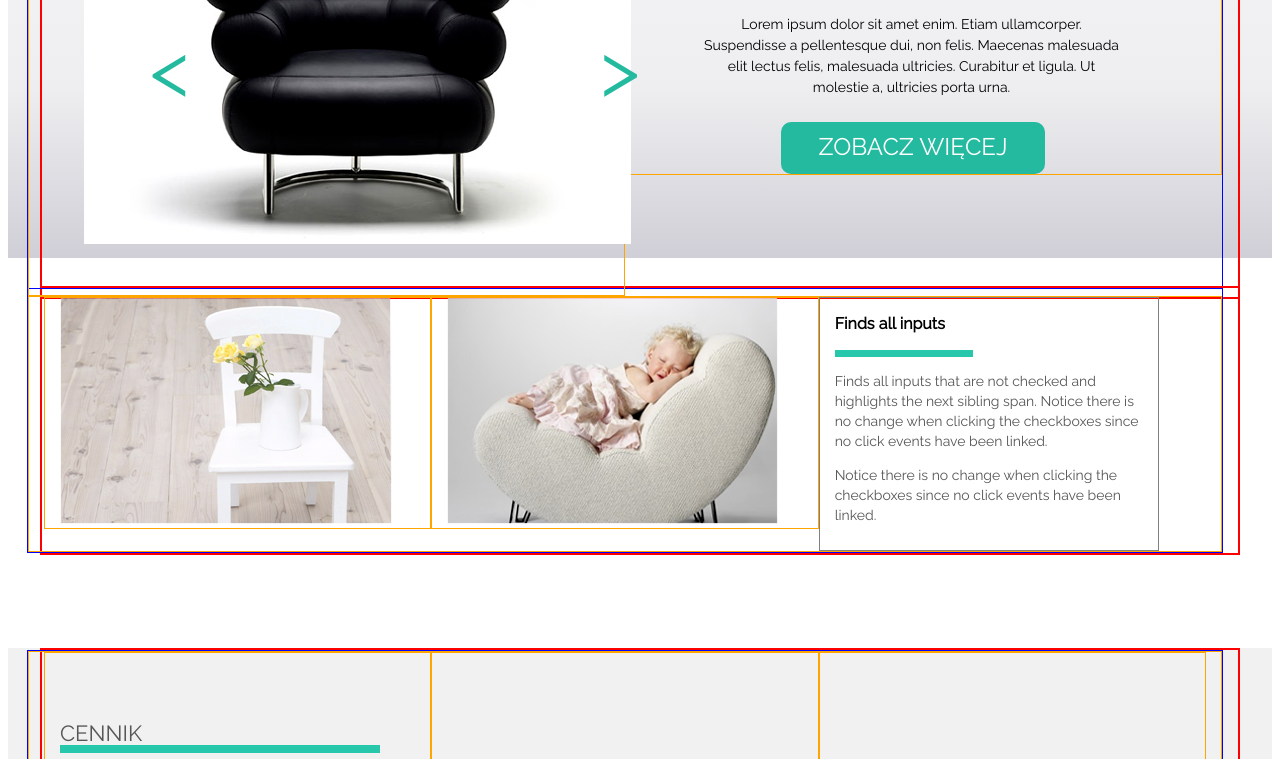
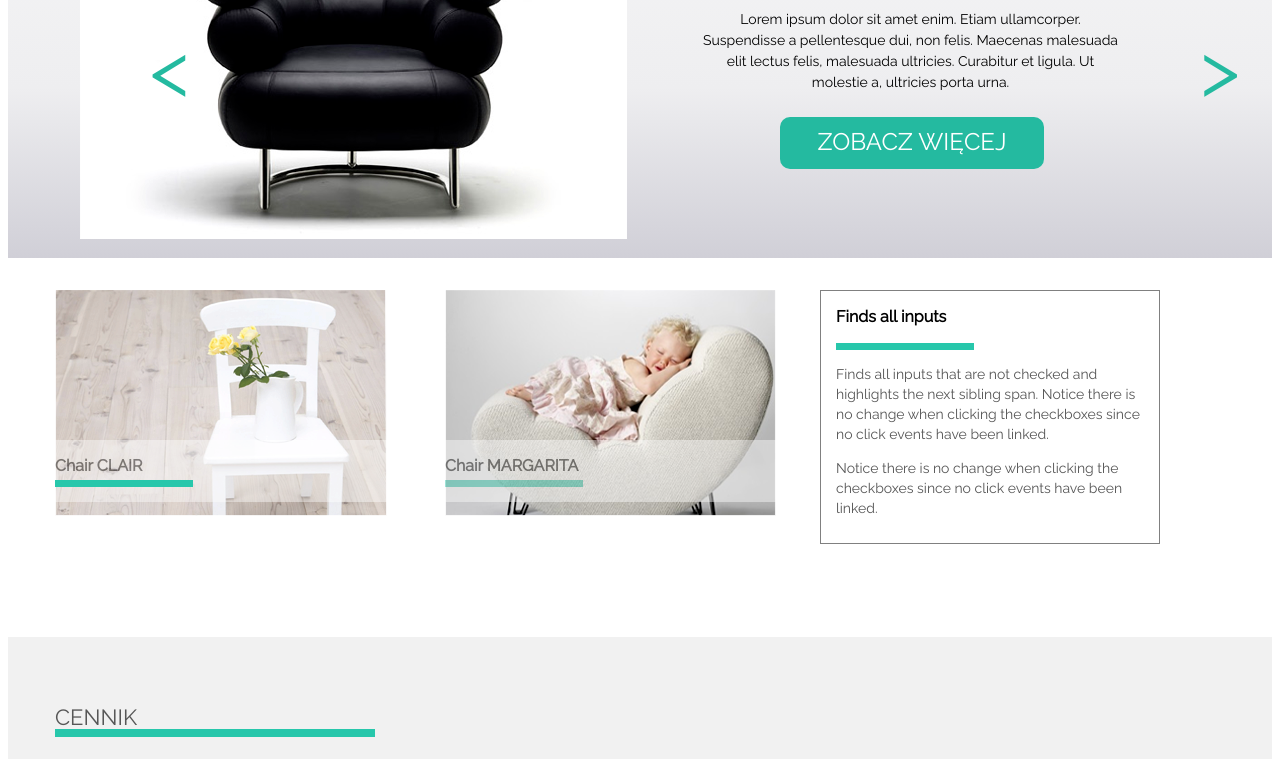
Before and after one commit to EwaKar/warsztaty-sit-on-chair, a website: page index.html in a window 1280 px wide. Shown: the part 291-1050 px from the top of the page. Drawn offline with Linux system fonts and the light colour scheme.

Commit message:
nie mogę zaimplementować dropdown list, uwazam, że kod powinnien działać, a nie działa

```diff
--- a/index.html
+++ b/index.html
@@ -15,8 +15,8 @@
           <h2 id="logo">SIT <span id="TURQUOISE">ON</span> CHAIR</h2>
             <nav>
               <ul>
-                <li>O FIRMIE</li>
-                  <ul class="invisible">
+                <li id="bbb">O FIRMIE</li>
+                  <ul id="invisible">
                     <li>Aktualności</li>
                     <li>Nasz team</li>
                     <li>Historia</li>
@@ -63,11 +63,23 @@
   <div class="row">
     <div class="col-12">
       <div class="col-4">
+        <div class="infinitive">
           <img src="images/layer-10.png">
+          <div class="layer-7">
+            <p id="clair">Chair CLAIR</p>
+          </div>
+          <div class="line_1"></div>
+        </div>
+    </div>
+    <div class="col-4">
+        <div class="infinitive">
+            <img src="images/layer-11.png">
+            <div class="layer-7">
+                <p id="clair">Chair MARGARITA</p>
+              <div class="line_2"></div>
+            </div>
       </div>
-      <div class="col-4">
-        <img src="images/layer-11.png">
-      </div>
+    </div>
       <div class="col-4 box-finds">
         <div class="box-finds-p1">
           <p>Finds all inputs</p>
--- a/js/app.js
+++ b/js/app.js
@@ -1,16 +1,41 @@
 //nie działa button nextPicture od razu, tzn trzeba najpierw użyć buttona "prevPicture", a później dopiero "nextPicture" :()
 //nie mogę wypisać ID aktualnego zdjęcia
 document.addEventListener("DOMContentLoaded", function() {
+// invisible
 
-var lis = document.querySelector("nav>ul>li");
-//var lislis = document.querySelectorAll("nav>ul>li>ul");
-var lislis = document.querySelectorAll(".invisible");
 
+var infinitive = document.querySelectorAll(".infinitive")
+var toHide = document.querySelectorAll(".layer-7")
+
+for (var i = 0; i < infinitive.length; i++) {
+
+infinitive[i].addEventListener("mouseover", function() {
+  var toHide = this.firstElementChild;
+  if (toHide) {
+    toHide.style.display = "none";
+  }
+});
+infinitive[i].addEventListener("mouseout", function() {
+  var toHide = this.firstElementChild;
+  if (toHide) {
+    toHide.style.display = "block";
+  }
+});
+}
+
+
+
+
+//menu
+  var lis = document.querySelectorAll("nav>ul>li");
+
+  var lislis = document.querySelectorAll("nav>ul>li>ul");
     lislis.forEach(function(e) {
     e.style.display = "none";
   });
 
   for (var i = 0; i < lis.length; i++) {
+
     lis[i].addEventListener("mouseover", function() {
       var lisLis = this.firstElementChild;
       if (lisLis) {
@@ -25,8 +50,6 @@ for (var i = 0; i < lis.length; i++) {
     });
   }
 
-
-
 //slider
 var nextPicture = document.getElementById("nextPicture");
 var prevPicture= document.getElementById("prevPicture");
@@ -34,7 +57,7 @@ var lis = document.querySelectorAll(".slider li");
 console.log(lis);
 var current = 0;
 
-nextPicture.addEventListener("click", function () {
+prevPicture.addEventListener("click", function () {
 console.log('click nextPicture');
 lis[current].classList.remove('visible');
 current = current - 1;
@@ -48,7 +71,7 @@ if (current <= 0) {
 
 lis[current].classList.add("visible");
 
-prevPicture.addEventListener("click", function () {
+nextPicture.addEventListener("click", function () {
   console.log("click prev");
   lis[current].classList.remove("visible");
 
--- a/sass/modules/_all.scss
+++ b/sass/modules/_all.scss
@@ -13,20 +13,6 @@
 .slider .visible{
     display: inline-block;
 }
-
-
-//nav>ul>li>ul {
-
-.invisible {
-	  display: none;
-    position: absolute;
-    width: 300px;
-}
-//	.nav>ul>li {
-	//    display: inline-block;
-	  //  position: relative;
-//	}
-
 
 
 
@@ -63,14 +49,13 @@ line-height: 20px;
 position: absolute;
 z-index: 2;
 top: 350px;
-left:600px;
+left:1200px;
 }
 
 
 .container {
 	width:1200px;
 	margin:0 auto;
-	border:2px solid red;
 	display: block;
 	//display: flex;
 	//flex-wrap:wrap;
@@ -80,7 +65,6 @@ left:600px;
 	width:100%;
 	margin-left:-15px;
 	margin-right:-15px;
-	border:1px solid blue;
 	&:before, &:after {
 		content:'';
 		display:table;
@@ -100,7 +84,7 @@ left:600px;
 	min-height:1px;
 	padding-left:15px;
 	padding-right:15px;
-	border:1px solid orange;
+
 }
 
 
@@ -157,8 +141,6 @@ li {
 height: 500px;
 background-image: linear-gradient(to top, #d0cfd7 0%, #eeeef0 34%, #fafafa 100%);
 }
-
-
 
 
 .slogan {
@@ -237,12 +219,50 @@ font-weight: 400;
 line-height: 20px;
 }
 
-.layer_10 {
-	width: 355px;
-	height: 62px;
-	opacity: 0.42;
+.infinitive {
 	position: relative;
+	z-index: 1;
 }
+.layer-7 {
+width: 355px;
+height: 62px;
+opacity: 0.42;
+background-color: white;
+position:absolute;
+top: 150px;
+z-index: 2;
+}
+
+#clair {
+color: black;
+font-family: Raleway;
+font-size: 16px;
+font-weight: 600;
+line-height: 20px;
+position: absolute;
+z-index: 2;
+}
+
+.line_1 {
+	width: 138px;
+height: 7px;
+background-color: #27c7ab;
+position: absolute;
+z-index:3;
+top:190px;
+}
+
+.line_2 {
+	width: 138px;
+height: 7px;
+background-color: #27c7ab;
+position: absolute;
+z-index:3;
+top:40px;
+}
+
+
+
 .image1{
 	position: absolute;
 	z-index: 2;
@@ -587,7 +607,6 @@ font-weight: 400;
 	margin-top:65px;
 	width: 284px;
 height: 283px;
-border: 1px solid red;
 background-image: url(../images/red.png);
 width: 284px;
 height: 283px;
```
Also changed, not shown: css/main.css, images/layer-7.png (added), 1 other file. Lines whose indentation alone changed are shown as unchanged.
